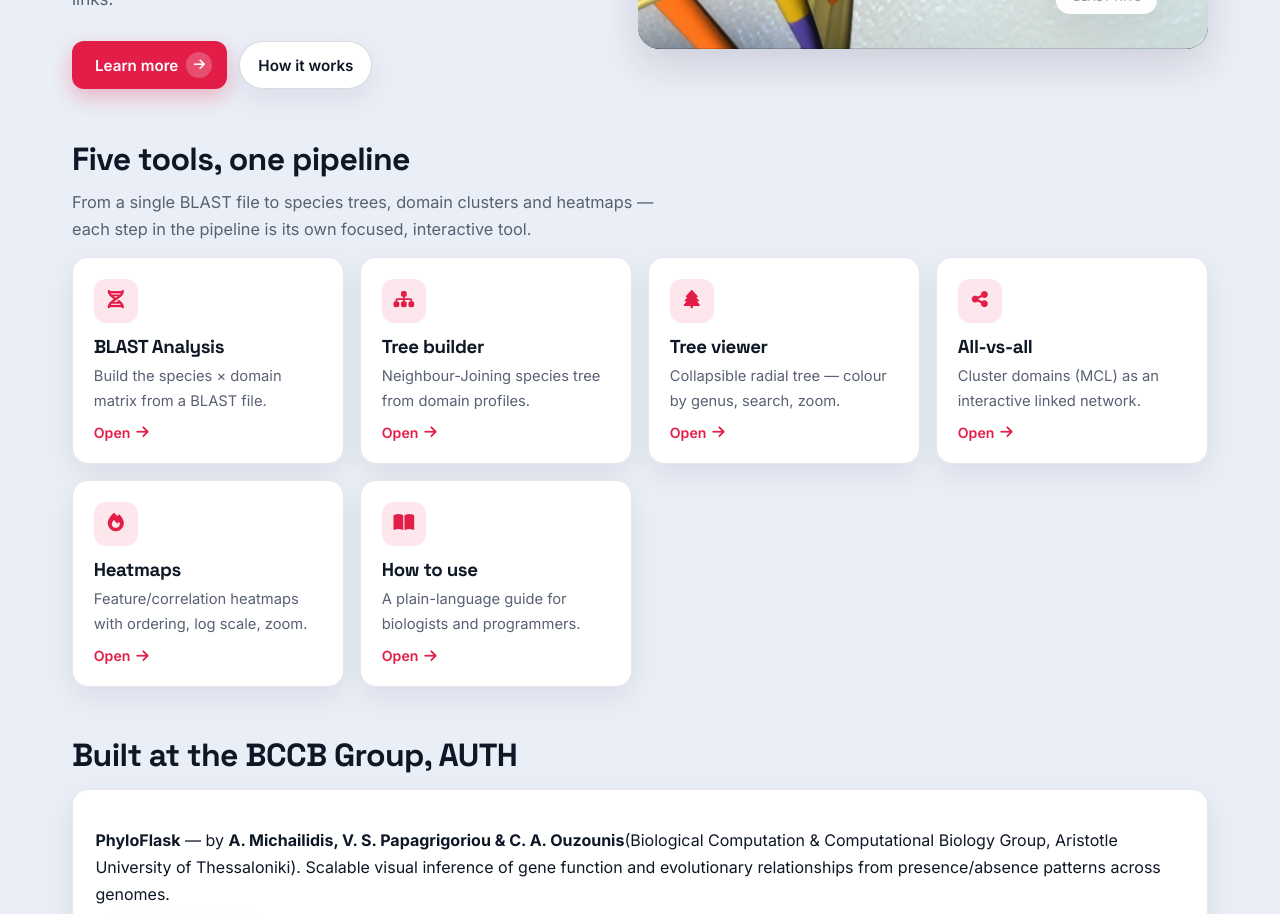
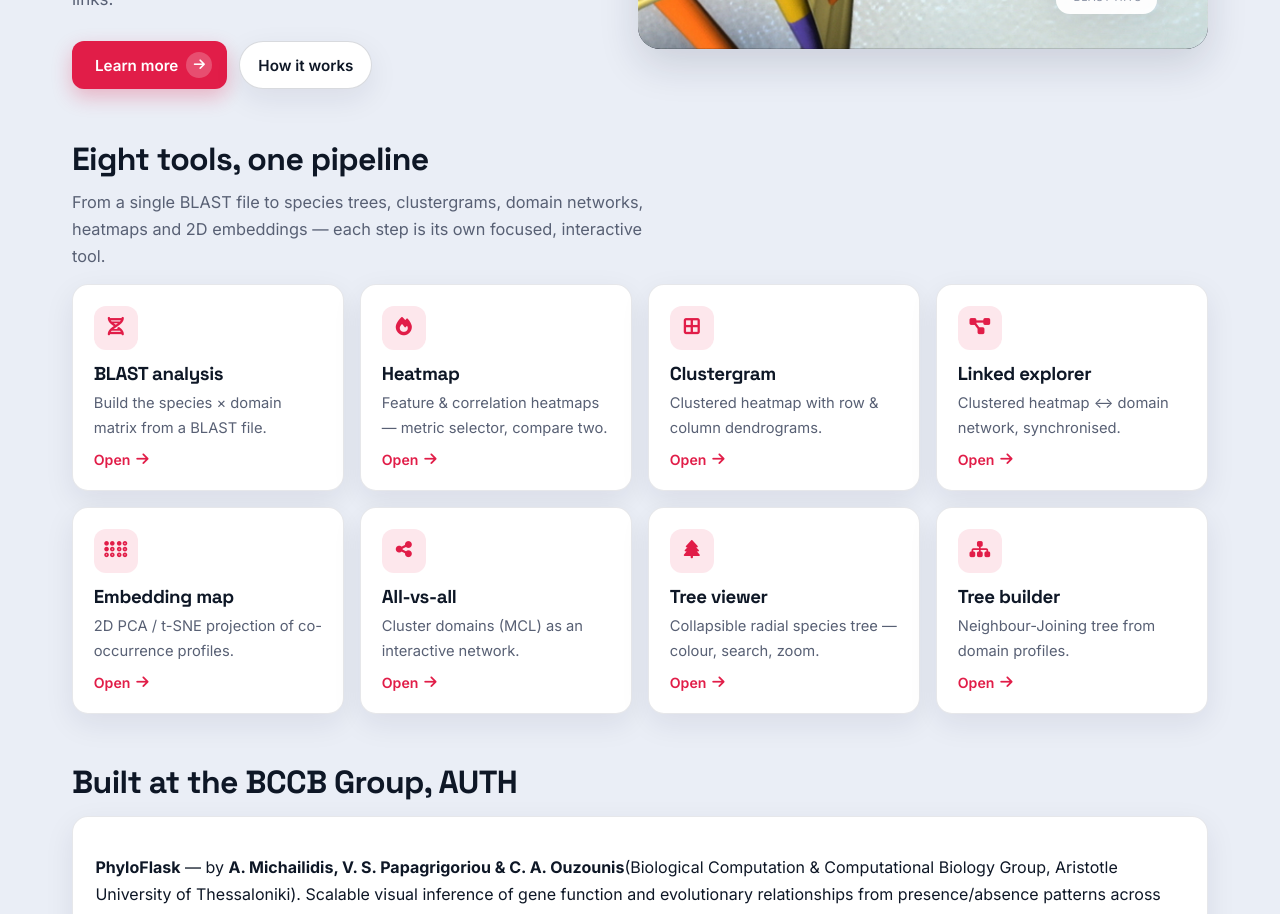
Before and after one commit to Vasilispapg/Phylogenetic-Profiling, a React (Vite) app in the folder frontend/: page / in a window 1280 px wide. Shown: the part 500-1414 px from the top of the page. Built offline with nearby package versions, Linux system fonts and the light colour scheme.

Commit message:
Home: surface all eight tools in the grid (add Clustergram, Linked explorer, Embedding map)

```diff
--- a/frontend/src/pages/Landing.jsx
+++ b/frontend/src/pages/Landing.jsx
@@ -3,12 +3,14 @@ import DnaHero from "../components/DnaHero.jsx";
 import Reveal from "../components/Reveal.jsx";
 
 const TOOLS = [
-  ["/blast", "fa-dna", "BLAST Analysis", "Build the species × domain matrix from a BLAST file."],
-  ["/tree-builder", "fa-sitemap", "Tree builder", "Neighbour-Joining species tree from domain profiles."],
-  ["/tree-viewer", "fa-tree", "Tree viewer", "Collapsible radial tree — colour by genus, search, zoom."],
-  ["/all-vs-all", "fa-share-nodes", "All-vs-all", "Cluster domains (MCL) as an interactive linked network."],
-  ["/heatmap", "fa-fire", "Heatmaps", "Feature/correlation heatmaps with ordering, log scale, zoom."],
-  ["/how-to", "fa-book-open", "How to use", "A plain-language guide for biologists and programmers."],
+  ["/blast", "fa-dna", "BLAST analysis", "Build the species × domain matrix from a BLAST file."],
+  ["/heatmap", "fa-fire", "Heatmap", "Feature & correlation heatmaps — metric selector, compare two."],
+  ["/clustergram", "fa-border-all", "Clustergram", "Clustered heatmap with row & column dendrograms."],
+  ["/explorer", "fa-diagram-project", "Linked explorer", "Clustered heatmap ↔ domain network, synchronised."],
+  ["/embedding", "fa-braille", "Embedding map", "2D PCA / t-SNE projection of co-occurrence profiles."],
+  ["/all-vs-all", "fa-share-nodes", "All-vs-all", "Cluster domains (MCL) as an interactive network."],
+  ["/tree-viewer", "fa-tree", "Tree viewer", "Collapsible radial species tree — colour, search, zoom."],
+  ["/tree-builder", "fa-sitemap", "Tree builder", "Neighbour-Joining tree from domain profiles."],
 ];
 const POSTER = "https://f1000research-files.f1000.com/posters/compressed/f1000research-728675.pdf";
 
@@ -34,9 +36,9 @@ export default function Landing() {
         <div><DnaHero /></div>
       </section>
 
-      <div className="section-head"><h2>Five tools, one pipeline</h2>
-        <p className="section-sub">From a single BLAST file to species trees, domain clusters and heatmaps —
-           each step in the pipeline is its own focused, interactive tool.</p></div>
+      <div className="section-head"><h2>Eight tools, one pipeline</h2>
+        <p className="section-sub">From a single BLAST file to species trees, clustergrams, domain networks,
+           heatmaps and 2D embeddings — each step is its own focused, interactive tool.</p></div>
       <div className="tools-grid">
         {TOOLS.map(([to, ic, h, p], i) => (
           <Reveal key={to} delay={i * 60}>
```
